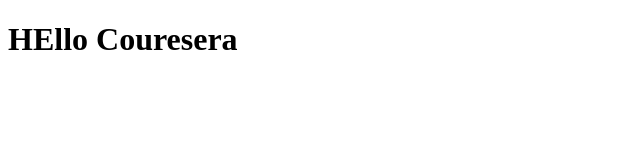
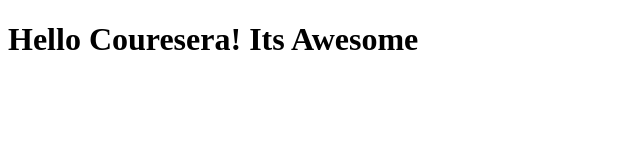
Before and after one commit to kathir1007/Coursera-test, a plain HTML site: page site/index.html in a window 1280 px wide. Shown: the whole page, without its empty margins (0-640 px from the left). Drawn offline with Linux system fonts and the light colour scheme.

Commit message:
Small addition

```diff
--- a/site/index.html
+++ b/site/index.html
@@ -4,6 +4,6 @@
 	<title>Hello Coursera</title>
 </head>
 <body>
-<h1> HEllo Couresera</h1>
+<h1> Hello Couresera! Its Awesome</h1>
 </body>
 </html>
```
